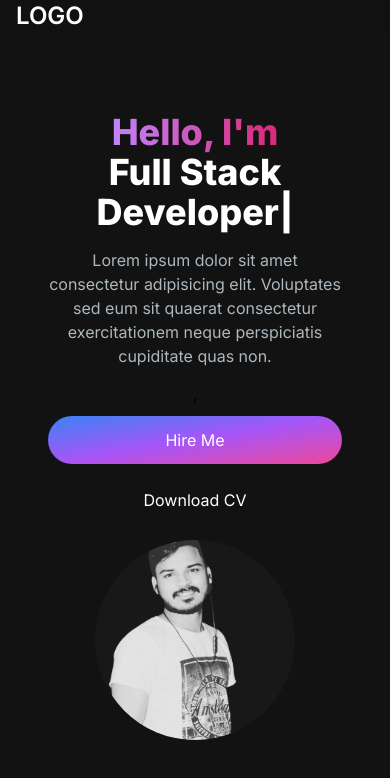
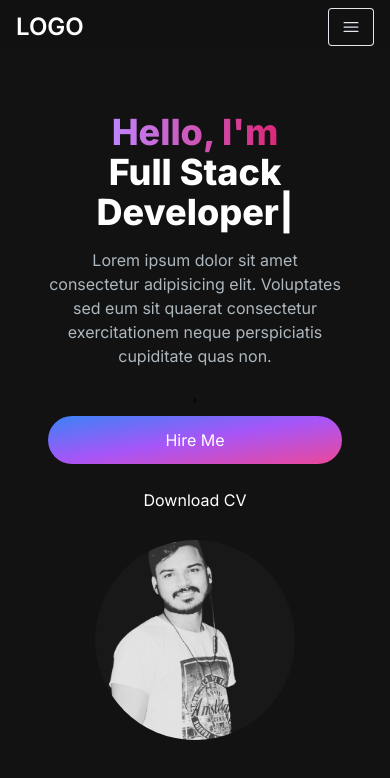
Before and after one commit to Ajitcs-20/Portfolio, a Next.js app: page / in a window 390 px wide. Shown: the top 778 px of the page. Built offline with nearby package versions, Linux system fonts and the light colour scheme.

Commit message:
Fifth Commit

```diff
--- a/app/components/Navbar.jsx
+++ b/app/components/Navbar.jsx
@@ -1,7 +1,8 @@
+"use client";
 import Link from 'next/link'
-import React from 'react'
+import React, { useState} from 'react'
 import NavLink from './NavLink'
-
+import { Bars3Icon, XMarkIcon } from "@heroicons/react/24/solid";
 const navLinks = [
 {
     title:"About",
@@ -17,10 +18,24 @@
 }
 ]
 export default function Navbar() {
+    const [navBarOpen, setNavBarOpen] = useState(false);
   return (
-    <nav className="fixed top-0 left-0 right-0 z-10 bg-[#121212] bg-opacity-90" ><div className="flex flex-wrap item-center justify-between mx-auto px-4">
-        <Link href={"/"} className="text-2xl md:text-5xl text-white font-semibold ">
+    <nav className="fixed top-0 left-0 right-0 z-10 bg-[#121212] bg-opacity-90" ><div className="flex flex-wrap items-center justify-between mx-auto px-4 py-2">
+        <Link href={"/"} className="text-2xl md:text-5xl text-white font-semibold">
         LOGO</Link>
+        <div className="mobile-menu block md:hidden">
+            {
+                !navBarOpen ? (
+                    <button onClick={()=>setNavBarOpen(true)} className=" flex items-center px-3 py-2 border rounded border-l-slate-200  text-slate-200 hover:text-white hover:border-white">
+                        <Bars3Icon className="h-5 w-5"/>
+                        </button>
+                ):(
+                    <button onClick={()=>setNavBarOpen(false)} className=" flex items-center px-3 py-2 border rounded border-l-slate-200  text-slate-200 hover:text-white hover:border-white">
+                    <XMarkIcon className="h-5 w-5"/>
+                    </button>
+                )
+            }
+        </div>
         <div className="menu hidden md:block md:w-auto" ad="navbar">
             <ul className="flex p-4 md:p-0 sm:flex-row md:space-x-8 mt-0">
                 {
--- a/package.json
+++ b/package.json
@@ -9,6 +9,7 @@
     "lint": "next lint"
   },
   "dependencies": {
+    "@heroicons/react": "^2.1.4",
     "next": "14.2.4",
     "react": "^18",
     "react-dom": "^18",
```
Also changed, not shown: 1 other file (tests, documents, lock files or other folders).
